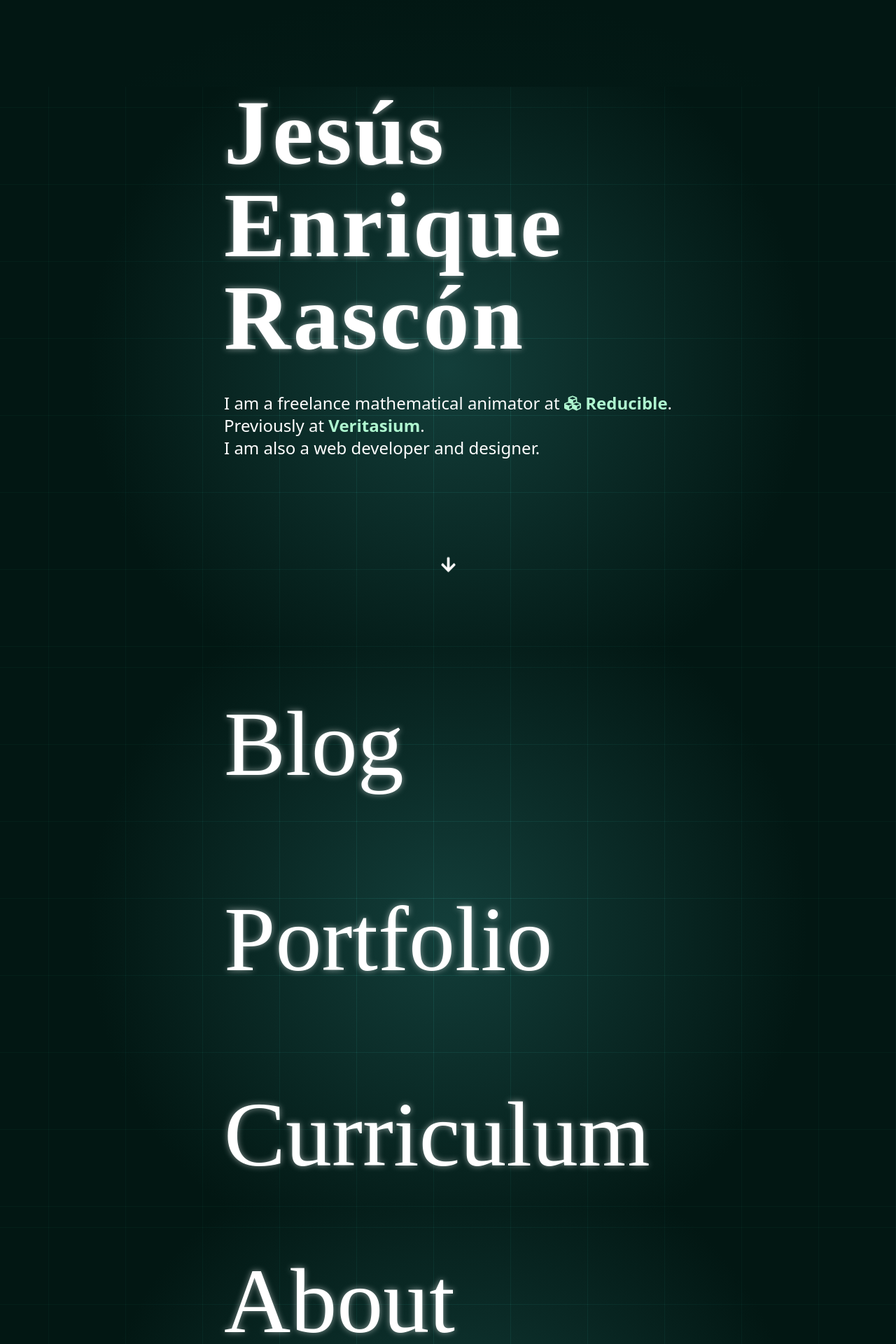
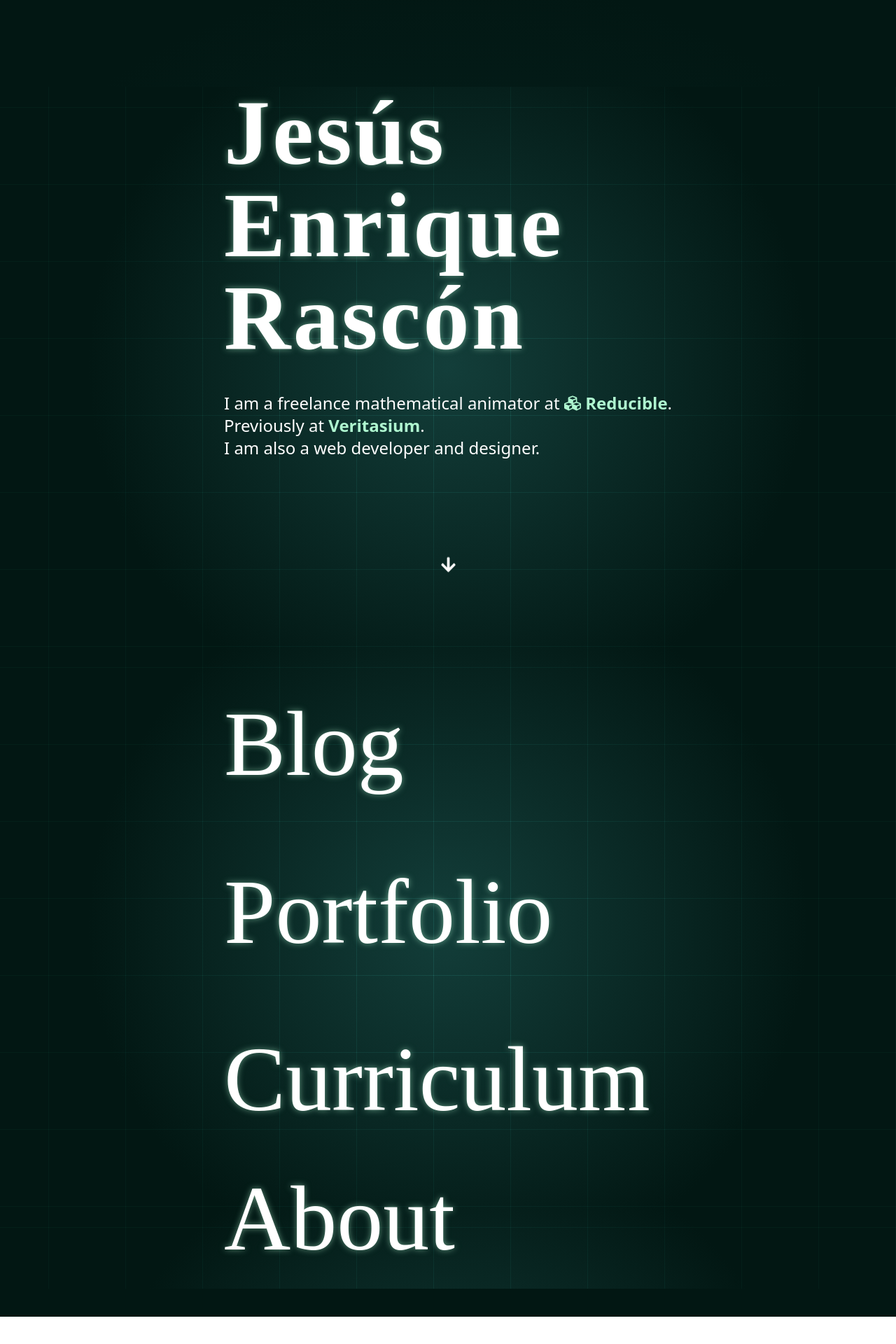
Before and after one commit to jesi-rgb/old.jesirgb.com, a Next.js app: page / in a window 1280 px wide. Shown: the part 260-2180 px from the top of the page at 70% size. After the commit the page ends 2141 px from the top, so only its background shows below. Built offline with nearby package versions, Linux system fonts and the light colour scheme; a web font is replaced by a local one.

Commit message:
looking nice

```diff
--- a/components/LandingLink.js
+++ b/components/LandingLink.js
@@ -3,15 +3,15 @@ import { FontAwesomeIcon } from "@fortawesome/react-fontawesome";
 
 export default function LandingLink({ text, link, description }) {
   return (
-    <div className="text-white my-10 text-left text-8xl xl:text-9xl font-display md:w-1/2 mx-10 md:mx-auto">
+    <div className="text-white text-left text-8xl xl:text-9xl font-display md:w-1/2 mx-10 md:mx-auto">
       <div className="group w-[50%] flex space-x-2 xl:space-x-10 items-center transition-all duration-500">
         <div
-          style={{ textShadow: "0 0 10px #ffffff88" }}
-          className="transform w-3/4 xl:w-[40%] group-hover:text-accent-1-lighter group-hover:translate-x-10 transition-all duration-500"
+          style={{ textShadow: "0 0 10px #AEF7D088" }}
+          className="transform border-transparent hover:border-accent-1-lighter border-b w-3/4 xl:w-[40%] group-hover:text-accent-1-lighter group-hover:translate-x-10 transition-all duration-500"
         >
           <a href={link}>{text}</a>
         </div>
-        <span className="hidden mix-blend-screen leading-snug text-accent-1-lighter xl:flex pointer-events-none my-auto font-sans w-3/4 text-left text-sm md:text-lg mx-0 transform group-hover:translate-x-16 duration-500 opacity-0 group-hover:opacity-100 transition-all">
+        <span className="hidden mix-blend-screen self-start leading-snug text-accent-1-lighter xl:flex pointer-events-none my-auto font-sans w-3/4 text-left text-sm md:text-lg mx-0 transform group-hover:translate-x-16 duration-500 opacity-0 group-hover:opacity-100 transition-all">
           {description}
         </span>
         <span className="text-right my-auto text-3xl transform group-hover:translate-x-10 xl:group-hover:translate-x-20 duration-500 opacity-0 group-hover:opacity-100 transition-all">
--- a/components/LandingLinkSection.js
+++ b/components/LandingLinkSection.js
@@ -2,7 +2,7 @@ import LandingLink from "./LandingLink";
 
 export default function LandingLinkSection() {
   return (
-    <div className="">
+    <div className="my-10">
       <LandingLink
         link="/blog"
         description={
--- a/pages/index.js
+++ b/pages/index.js
@@ -35,7 +35,7 @@ export default function Landing() {
         <section className="text-white mb-10 md:mt-20 h-screen">
           <div className="xl:w-1/2 mx-10 xl:mx-auto mt-96">
             <h1
-              style={{ textShadow: "0 0 10px #ffffff88" }}
+              style={{ textShadow: "0 0 10px #AEF7D088" }}
               className="text-8xl shadow-co md:text-9xl text-left leading-none tracking-wide mb-4 font-bold font-display text-white"
             >
               Jesús Enrique Rascón
--- a/tailwind.config.js
+++ b/tailwind.config.js
@@ -5,6 +5,7 @@ module.exports = {
     extend: {
       translate: ["group-hover", "hover"],
       transform: ["group-hover", "hover"],
+      ring: ["group-hover", "hover"],
     },
   },
 
```
